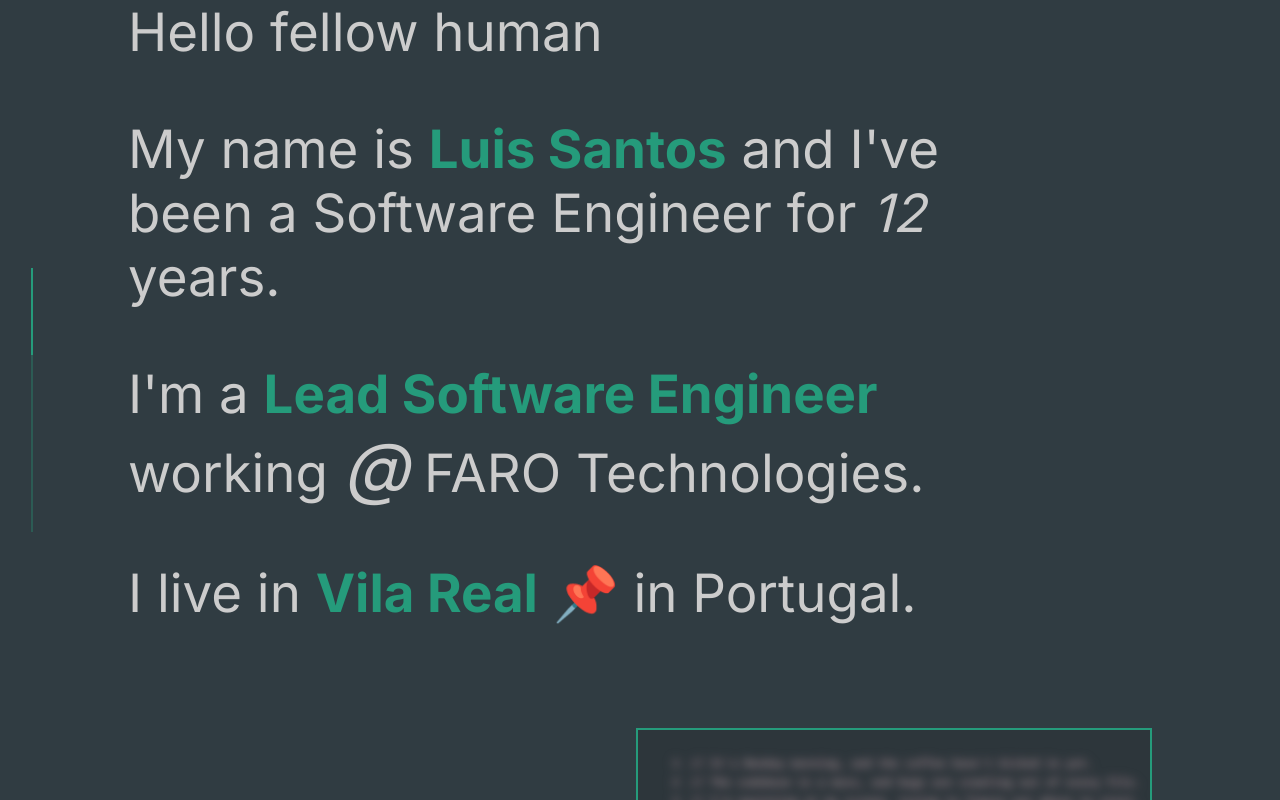
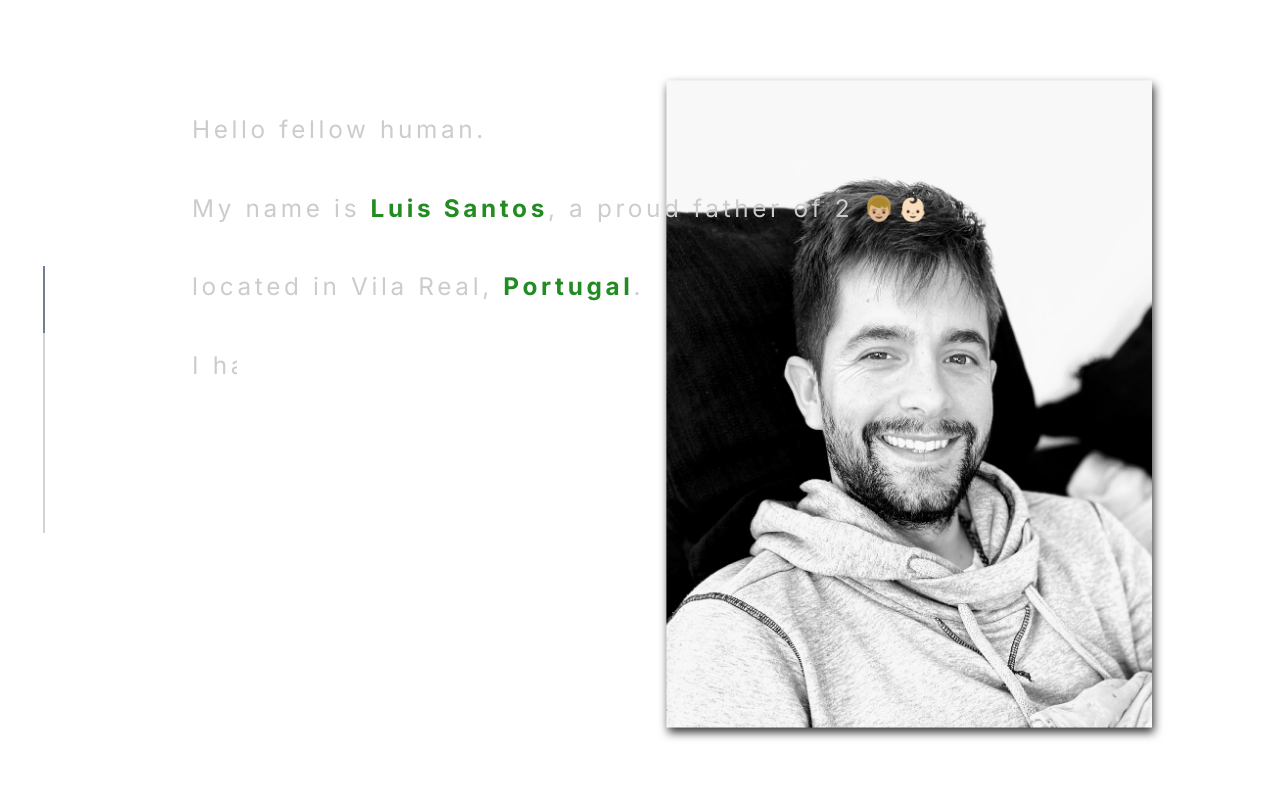
Before and after one commit to luk-rs/ecv, a Next.js app: page / in a window 1280 px wide. Shown: the top 800 px of the page. Built offline with nearby package versions, Linux system fonts and the light colour scheme.

Commit message:
migrated welcome page to slide structure as first slide

```diff
--- a/package.json
+++ b/package.json
@@ -18,6 +18,7 @@
     "next": "13.2.3",
     "react": "18.2.0",
     "react-dom": "18.2.0",
+    "react-intersection-observer": "^9.4.3",
     "react-syntax-highlighter": "^15.5.0",
     "rxjs": "^7.8.0",
     "typescript": "4.9.5"
--- a/src/app/globals.css
+++ b/src/app/globals.css
@@ -1,34 +1,19 @@
 html {
   overflow: auto auto;
+
+  --ecv-green: rgb(34, 139, 34);
+  --ecv-light-green: rgba(34, 139, 34, 0.3);
+
+  --ecv-font: #cccccc;
 }
 body {
   margin: 0;
   padding: 0;
   height: auto;
-  background-color: rgba(48, 60, 66, 1);
-  color: #cccccc;
+  color: var(--ecv-font);
 }
 
 /* width */
 ::-webkit-scrollbar {
-  width: 6px;
-  height: 6px;
-  margin-right: 20px;
+  display: none;
 }
-
-/* Track */
-::-webkit-scrollbar-track {
-  box-shadow: inset 0 0 10px 10px transparent;
-  border: solid 3px transparent;
-}
-
-/* Handle */
-::-webkit-scrollbar-thumb {
-  box-shadow: inset 0 0 10px 10px #ccc;
-  border: solid 3px transparent;
-}
-
-/* Handle on hover */
-::-webkit-scrollbar-thumb:hover {
-  background: #555;
-}
--- a/src/app/layout.tsx
+++ b/src/app/layout.tsx
@@ -1,6 +1,5 @@
 import "./globals.css";
 import { Inter } from "next/font/google";
-import Navbar from "@/components/navbar";
 
 const inter = Inter({
   subsets: ["latin"],
@@ -20,10 +19,7 @@
   return (
     <html lang="en" className={inter.className}>
       <body>
-        <Navbar />
-        <div style={{ display: "flex", justifyContent: "center" }}>
-          {children}
-        </div>
+        {children}
       </body>
     </html>
   );
--- a/src/app/page.tsx
+++ b/src/app/page.tsx
@@ -3,5 +3,7 @@
 import Timeline from "./timeline/page";
 
 export default function Home() {
-  return <Timeline />;
+  return (
+    <Timeline />
+  );
 }
--- a/src/app/timeline/page.tsx
+++ b/src/app/timeline/page.tsx
@@ -1,19 +1,24 @@
 "use client";
 
-import Snippet from "./snippet/page";
+import Slider from "@/components/slides/slider";
+import styles from "./page.module.css";
 import Welcome from "./welcome/page";
+import { ReactNode } from "react";
 
-export default function Timeline() {
+const paragraphs: ReactNode[] = [
+  <Welcome key="slide-1" />,
+  <p key="slide-2">"Lorem ipsum dolor sit amet, consectetur adipiscing elit."</p>,
+  <p key="slide-3">"Sed do eiusmod tempor incididunt ut labore et dolore magna aliqua."</p>,
+  <p key="slide-4">"Ut enim ad minim veniam, quis nostrud exercitation ullamco laboris nisi ut aliquip ex ea commodo consequat."</p >
+]
+
+const Home = () => {
+
   return (
-    <div
-      style={{
-        display: "flex",
-        flexDirection: "column",
-        alignItems: "flex-start",
-      }}
-    >
-      <Welcome />
-      <Snippet />
-    </div>
+    <Slider>
+      {paragraphs}
+    </Slider>
   );
-}
+};
+
+export default Home;
--- a/src/app/timeline/welcome/page.module.css
+++ b/src/app/timeline/welcome/page.module.css
@@ -1,8 +1,50 @@
-.homepage_wrapper {
-  background-color: rgba(37, 37, 38, 0.25);
-  margin-top: 33px;
-  margin-bottom: 10px;
-  border: 2px solid rgb(37, 155, 123);
+.welcome_container {
+  width: 85%;
+  padding-left: 15%;
+  height: 93%;
+  padding-top: 7%;
   display: flex;
-  flex-grow: 0.77;
+  flex-direction: column;
+  align-items: flex-start;
+  position: relative;
 }
+
+.welcome_type {
+  width: fit-content;
+}
+
+.welcome_pic {
+  position: absolute;
+  right: 10vw;
+  bottom: 10vh;
+  width: fit-content;
+  filter: drop-shadow(4px 10px 10px #333);
+  scale: 0.49;
+  transform-origin: bottom right;
+  opacity: 0;
+  transition: opacity 2.5s linear, transform 2.5s linear;
+}
+
+.welcome_pic_visible {
+  opacity: 1;
+  transform: translateY(-50px);
+}
+
+/* Set up the basic styling */
+.welcome_p {
+  position: relative;
+  overflow: hidden; /* hide overflowing text */
+  white-space: nowrap; /* prevent line breaks */
+  letter-spacing: 0.15em; /* add a slight space between letters */
+  font-size: 1.9vw;
+}
+
+/* Define the typing animation */
+@keyframes typing {
+  from {
+    width: 0; /* start with no width */
+  }
+  to {
+    width: 100%; /* animate to full width */
+  }
+}
--- a/src/app/timeline/welcome/page.tsx
+++ b/src/app/timeline/welcome/page.tsx
@@ -1,60 +1,116 @@
 "use client";
 
 import { motion } from "framer-motion";
-import React from "react";
+import { ReactNode, Children, isValidElement, cloneElement, ReactElement, useEffect, useState } from "react";
+import { timer } from "rxjs";
+import Image from "next/image";
+import welcomeMe from "../../../../public/welcome-me.jpg"
+import styles from "./page.module.css"
 
-const sentences: React.ReactNode[] = [
-  <div key="sentence-1">Hello fellow human</div>,
+const sentences: ReactNode[] = [
+  <p key="sentence-1">
+    Hello fellow human.
+  </p>,
   <p key="sentence-2">
-    My name is <b style={{ color: "#259b7b" }}>Luis Santos</b> and I've been a
-    Software Engineer for <i>12</i> years.
+    My name is <b style={{ color: "var(--ecv-green)" }}>Luis Santos</b>, a proud father of 2 👦🏼👶🏻
   </p>,
   <p key="sentence-3">
-    I'm a <b style={{ color: "#259b7b" }}> Lead Software Engineer</b> working{" "}
-    <i style={{ fontSize: "1.3em" }}>@</i> FARO Technologies.
+    located in Vila Real, <b style={{ color: "var(--ecv-green)" }}> Portugal</b>.
   </p>,
   <p key="sentence-4">
-    I live in <b style={{ color: "#259b7b" }}> Vila Real</b> 📌 in Portugal.
+    I have <b style={{ color: "var(--ecv-green)" }}> 12 years</b> of experience developing software
+  </p>,
+  <p key="sentence-5">
+    currently as a <b style={{ color: "var(--ecv-green)" }}> Lead Software Engineer</b>.
+  </p>,
+  <p key="sentence-6">
+    Thanks for visiting and enjoy the ride… 🚀
   </p>,
 ];
 
+const TIME_PER_CHAR = 0.05;
+
+const getDuration = (children: ReactNode) => TIME_PER_CHAR * getTextContent(children).length;
+const getTextContent = (element: ReactNode): string => {
+
+  if (!element)
+    return "";
+
+  return !isValidElement(element)
+    ? element as string
+    : Children.map(element.props.children, (child) =>
+      getTextContent(child)
+    ).join("");
+}
+
+const Typewriter = ({ children, prevDelay }: { children: ReactNode, prevDelay: number }) => {
+
+  const [rendering, setRendering] = useState(false)
+
+  useEffect(() => {
+    const sub = timer(prevDelay * 1000)
+      .subscribe(_ => {
+        setRendering(true);
+      })
+    return () => sub.unsubscribe();
+
+  }, []);
+
+  const typing = styles.typing;
+  const duration = getDuration(children);
+  const steps = Math.floor(duration / TIME_PER_CHAR);
+
+  const render = cloneElement(children as ReactElement, {
+    className: styles.welcome_p,
+    style: {
+      animation: `${typing} ${duration}s steps(${steps}, end)`
+    }
+  });
+  return (
+    <div className="welcome_typewriter">
+      {!rendering && (<></>) || render}
+    </div>
+  );
+};
+
+const Pic = () => {
+
+  const [rendering, setRendering] = useState(false);
+
+  useEffect(() => {
+    const sub = timer(700)
+      .subscribe(_ => {
+        console.log("renderpic")
+        setRendering(true);
+      });
+
+    return () => sub.unsubscribe();
+  }, []);
+
+  return (
+    <div className={`${styles.welcome_pic} ${rendering && styles.welcome_pic_visible}`}>
+      <Image src={welcomeMe} alt={""} />
+    </div>
+  )
+};
+
+
 export default function Welcome() {
   return (
-    <div
-      style={{
-        width: "70%",
-        fontSize: "3.3em",
-        marginLeft: "10%",
-        marginBottom: 50,
-      }}
-    >
-      {sentences.map((item, idx) => {
+    <div className={styles.welcome_container}>
+      <Pic />
+      {sentences.map((sentence, idx) => {
         const key = `sentence-${idx}-animated`;
+        const previous = sentences.slice(0, idx);
+        const prevDelay = idx === 0
+          ? .5
+          : .5 + previous.map(sentence => getDuration(sentence)).reduce((acc, cur) => acc + cur, 0);
         return (
-          <Sentence key={key} idx={idx}>
-            {item}
-          </Sentence>
+          <Typewriter key={key} prevDelay={prevDelay} >
+            {sentence}
+          </Typewriter>
         );
       })}
     </div>
   );
 }
-
-function Sentence({
-  children,
-  idx,
-}: {
-  children: React.ReactNode;
-  idx: number;
-}) {
-  return (
-    <motion.div
-      initial={{ x: -211, opacity: 0 }}
-      whileInView={{ x: 0, opacity: 1 }}
-      transition={{ duration: 1.1, delay: 0.11 * idx }}
-      viewport={{ amount: 0.6 }}
-    >
-      {children}
-    </motion.div>
-  );
-}
--- a/src/components/navbar.module.css
+++ /dev/null
@@ -1,41 +0,0 @@
-.nav {
-  position: fixed;
-  z-index: 999;
-  height: 100%;
-  width: 5%;
-  top:0;
-  bottom: 0;
-  display: flex;
-  justify-content: center;
-  align-items: center;
-}
-
-/* .nav ul {
-  list-style: none;
-  display: flex;
-  flex-direction: row;
-  padding-inline-start: 0px;
-}
-
-.nav ul li {
-  text-decoration: none;
-  padding-inline-end: 1em;
-}
-
-.nav ul li a {
-  text-decoration: none;
-  color: #eeeeee;
-  font-size: 1em;
-} */
-
-.progress_bar {
-  height: 33%;
-  width: 2px;
-  padding-left: 5%;
-  background: rgb(37, 155, 123);
-}
-.progress_bar div{
-  height: 100%;
-  background: rgb(37, 155, 123);
-  transform-origin: 0% 0%;
-}
--- a/src/components/navbar.tsx
+++ /dev/null
@@ -1,41 +0,0 @@
-"use client";
-import React from "react";
-import styles from "./navbar.module.css";
-import Link from "next/link";
-import { Inter } from "next/font/google";
-import { motion, useMotionValueEvent, useScroll } from "framer-motion";
-
-const inter = Inter({
-  weight: "400",
-  subsets: ["latin"],
-  display: "swap",
-});
-
-export default function Navbar() {
-  const links: React.ReactNode[] = [
-    // <Link href="/" key="home-nav" children="Home" />,
-    // <Link href="/cv" key="cv-nav" children="CV" />,
-  ];
-
-  const { scrollYProgress, scrollY } = useScroll();
-  useMotionValueEvent(scrollY, "change", (latest) => {
-    console.log("ScrollY: ", latest);
-  });
-
-  return (
-    <nav className={styles.nav}>
-      <div style={{ height: "33%", background: "rgba(37, 155, 123,0.33)" }}>
-        <motion.div
-          style={{ scaleY: scrollYProgress, transformOrigin: "top", height: "33%" }}
-          className={styles.progress_bar}
-        />
-      </div>
-      {/* <ul className={inter.className}>
-        {links.map((link, idx) => {
-          const key = `nav-li-${idx}`;
-          return <li key={key}>{link}</li>;
-        })}
-      </ul> */}
-    </nav>
-  );
-}
--- /dev/null
+++ b/src/components/slides/slide.module.css
@@ -0,0 +1,28 @@
+.container {
+  height: 100vh;
+}
+
+.slide {
+  position: absolute;
+  top: 0;
+  left: 0;
+  right: 0;
+  bottom: 0;
+  background-color: white;
+}
+
+.progress_track {
+  position: absolute;
+  width: 2px;
+  background-color: lightgray;
+  left: 3.33%;
+  top: 33.3%;
+  height: 33.3%;
+  z-index: 9999;
+  display: flex;
+  flex-direction: column;
+}
+.progress_thumb {
+  background-color: slategray;
+  transform-origin: top;
+}
--- /dev/null
+++ b/src/components/slides/slider-progress.tsx
@@ -0,0 +1,20 @@
+"use client";
+import React from "react";
+import styles from "./slide.module.css";
+import { motion, useSpring } from "framer-motion";
+
+
+export default function SliderProgress({ slide, total }: { slide: number, total: number }) {
+
+  const amount = (slide + 1) / total * 100;
+
+  return (
+    <div className={styles.progress_track}>
+      <motion.div
+        style={{ height: `${amount}%` }}
+        className={styles.progress_thumb}
+        animate={{ height: `${amount}%` }}
+      />
+    </div>
+  );
+}
--- /dev/null
+++ b/src/components/slides/slider.tsx
@@ -0,0 +1,68 @@
+"use client";
+
+import { motion, AnimatePresence } from 'framer-motion';
+import { fromEvent, tap, throttle, interval, map } from 'rxjs';
+import styles from './slide.module.css';
+import { ReactNode, useEffect, useState } from "react";
+import SliderProgress from './slider-progress';
+
+const wheelDirection$ = fromEvent<WheelEvent>(window, 'wheel', { passive: false })
+  .pipe(tap(event => event.preventDefault()))
+  .pipe(throttle(_ => interval(1000)))
+  .pipe(map(event => Math.sign(event.deltaY)));
+
+export default function Slider({ children }: { children: ReactNode[] }) {
+  const [slide, setSlide] = useState<number>(0);
+
+  const drawSlides = () => children.map((child, idx) => {
+
+
+    const nth = idx + 1;
+    const nth_key = `slide_container_${nth}_${children.length}`;
+
+    return (
+      <motion.div
+        key={nth_key} className={styles.slide}
+        style={{ zIndex: nth * 10 }}
+        initial={{
+          y: idx === slide ? 0 : "100%"
+        }}
+        animate={{
+          y: idx <= slide ? 0 : "100%"
+        }}
+        exit={{
+          opacity: 0
+        }}
+        transition={{ type: "spring", stiffness: 111 }}>
+        {child}
+      </motion.div >
+    );
+  });
+
+  useEffect(() => {
+    const sub = wheelDirection$
+      .subscribe(direction => {
+
+        setSlide(prevSlide => {
+          const update = prevSlide + direction;
+          const max_bound = Math.min(update, children.length - 1);
+          const min_bound = Math.max(max_bound, 0);
+
+          return min_bound;
+        });
+
+      });
+
+    return () => {
+      sub.unsubscribe();
+    };
+  }, []);
+
+  return (
+    <div className={styles.container} >
+      <AnimatePresence initial={false}>
+        {drawSlides()}
+      </AnimatePresence>
+      <SliderProgress slide={slide} total={children.length} />
+    </div>);
+}
```
Also changed, not shown: public/welcome-me.jpg (added), 1 other file (tests, documents, lock files or other folders).
